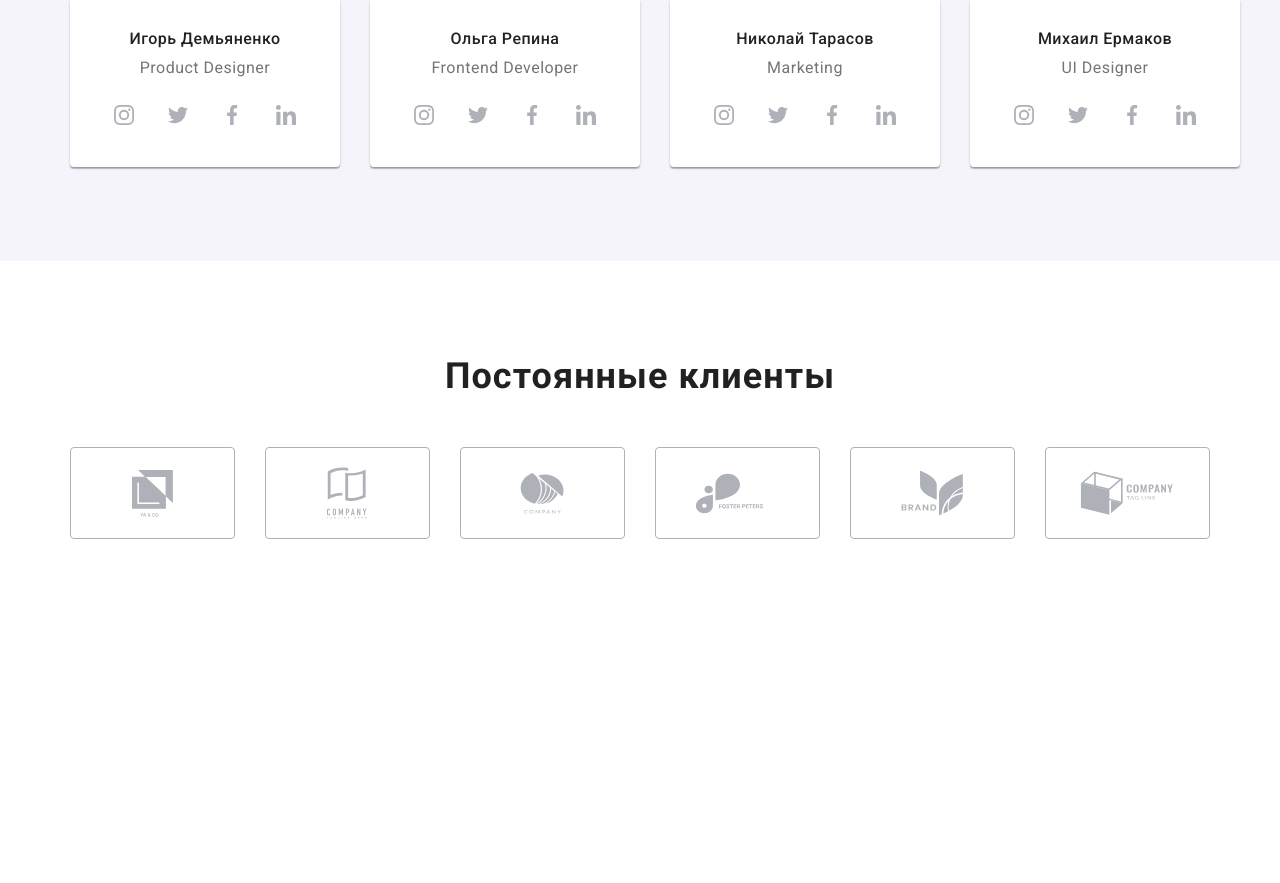
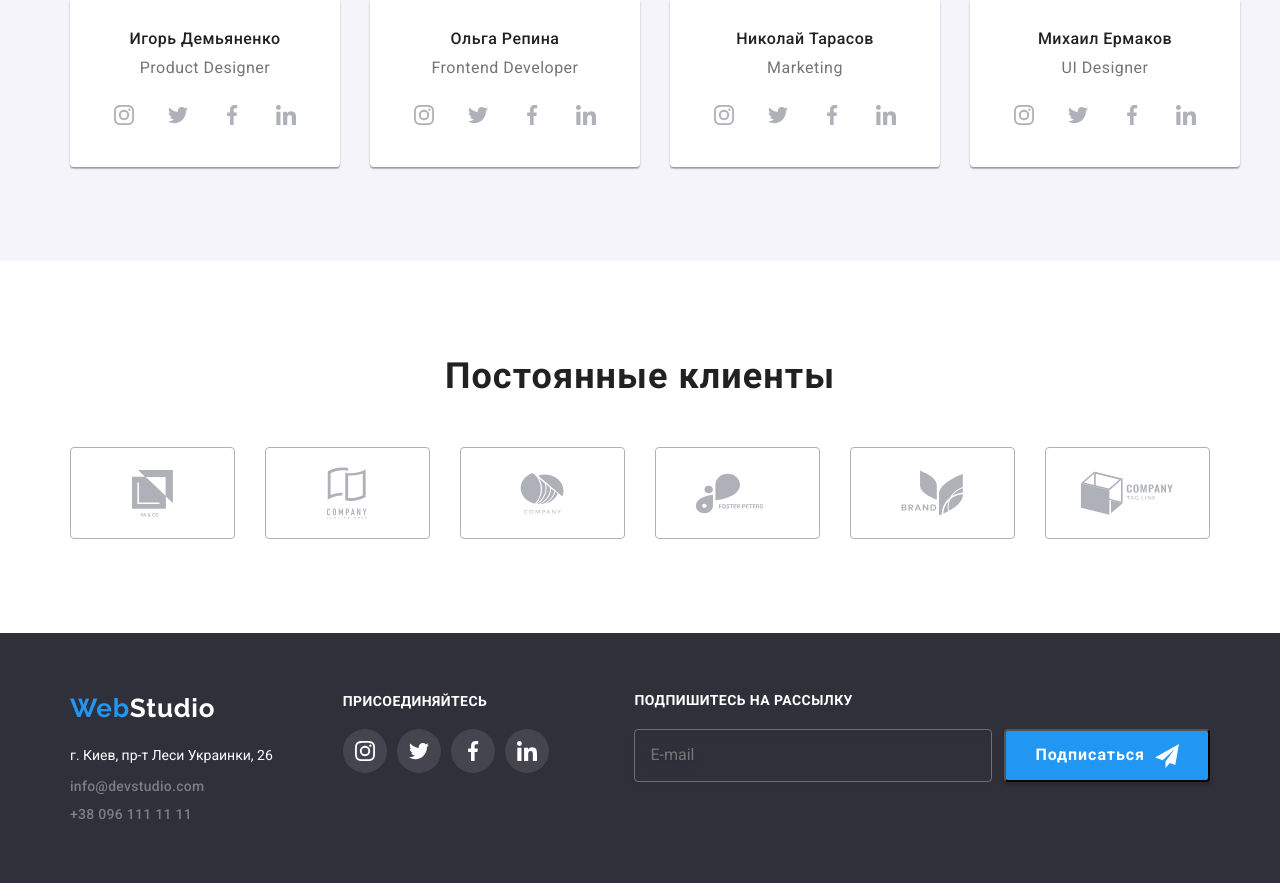
Before and after one commit to shevalie30/goit-markup-hw-08, a plain HTML site: page index.html in a window 1280 px wide. Shown: the part 1366-2249 px from the top of the page. Before the commit the page ends 1999 px from the top, so only its background shows below. Drawn offline with nearby package versions, Linux system fonts and the light colour scheme.

Commit message:
адаптив футер

```diff
--- a/index.html
+++ b/index.html
@@ -399,15 +399,18 @@
 
     <!-- подвал -->
 
-    <!-- <footer class="footer">
+    <footer class="footer">
       <div class="container-box">
+        <div class="conteiner-tabl">
           <div class="footer-content">
             <a class="footer-logo" href="">Web<span class="logo-span">Studio</span></a>
             <address class="footer-address">
               <p class="footer-address-text">г. Киев, пр-т Леси Украинки, 26</p>
               <ul class="footer-list">
                 <li class="footer-list-item">
-                <a class="footer-list-link" href="mailto:info@devstudio.com">info@devstudio.com</a>
+                  <a class="footer-list-link" href="mailto:info@devstudio.com"
+                    >info@devstudio.com</a
+                  >
                 </li>
                 <li class="footer-list-item">
                   <a class="footer-list-link" href="tel:+380961111111">+38 096 111 11 11</a>
@@ -449,6 +452,7 @@
               </li>
             </ul>
           </div>
+        </div>
 
         <div class="mailing-list">
           <h2 class="mailing-title">Подпишитесь на рассылку</h2>
@@ -470,7 +474,7 @@
           </form>
         </div>
       </div>
-    </footer> -->
+    </footer>
 
     <!-- наталка -->
 
--- a/scss/components/_footer-iconc.scss
+++ b/scss/components/_footer-iconc.scss
@@ -10,10 +10,21 @@
   text-transform: uppercase;
 
   color: var(--brand-color);
+
+  text-align: center;
+
+  @media screen and (min-width: 1200px) {
+    text-align: left;
+  }
 }
 
 .footer-list-iconc {
   display: flex;
+  margin-bottom: 60px;
+
+  @media screen and (min-width: 1200px) {
+    margin-bottom: 0;
+  }
 }
 
 .item-iconc:not(:last-child) {
@@ -30,8 +41,6 @@
     background-color: var(--element-color);
   }
 }
-
-
 
 .item-iconc:hover .svg-iconc,
 .item-iconc:focus .svg-iconc {
--- a/scss/components/_footer.scss
+++ b/scss/components/_footer.scss
@@ -9,23 +9,35 @@
 .footer-logo {
   font-family: 'Raleway';
   font-weight: 700;
-  font-size: 26px;
-  line-height: 1.19;
+  font-size: 24px;
+  line-height: 0.85;
   letter-spacing: 0.03em;
-  text-decoration: var(--text-decoration);
+  text-align: center;
+
+  margin-bottom: 20px;
+
   color: var(--element-color);
+
+  @media screen and (min-width: 1200px) {
+    font-size: 26px;
+    line-height: 1.19;
+  }
 }
 
 //  адресс подвал
 
 .container-box {
   display: flex;
-  width: 1200px;
+  flex-direction: column;
+  align-items: center;
+
   margin-left: auto;
   margin-right: auto;
 
   padding-left: 15px;
   padding-right: 15px;
+
+  text-align: center;
 
   @media screen and (min-width: 480px) {
     width: 450px;
@@ -35,16 +47,38 @@
   }
   @media screen and(min-width: 1200px) {
     width: 1170px;
+    flex-direction: row;
+    align-items: flex-start;
+    text-align: left;
+  }
+}
+
+.conteiner-tabl {
+  display: flex;
+  flex-direction: column;
+
+  @media screen and (min-width: 768px) {
+    flex-direction: row;
   }
 }
 
 .footer-content {
-  margin-right: 70px;
+  @media screen and (min-width: 768px) {
+    margin-right: 165px;
+  }
+  @media screen and (min-width: 1200px) {
+    margin-right: 70px;
+  }
 }
 
 .footer-address {
   font-style: normal;
   margin-top: 20px;
+  margin-bottom: 60px;
+
+  @media screen and (min-width: 1200px) {
+    margin-bottom: 0;
+  }
 }
 
 .footer-address-text {
--- a/scss/components/_mailing.scss
+++ b/scss/components/_mailing.scss
@@ -1,7 +1,12 @@
 /* рассылка подвал */
 
 .mailing-list {
+  display: flex;
+  flex-direction: column;
+
+  @media screen and (min-width: 1200px) {
     margin-left: auto;
+  }
 }
 
 .mailing-title {
@@ -18,13 +23,18 @@
 
 .mailing-form {
   display: flex;
+  flex-direction: column;
   align-items: center;
+
+  @media screen and (min-width: 1200px) {
+    flex-direction: row;
+    align-items: flex-start;
+  }
 }
 
 .mailing-input {
-    width: 358px;
+  width: 450px;
   padding: 16px 15px;
-    margin-right: 12px;
 
   border: 1px solid rgba(255, 255, 255, 0.3);
   filter: drop-shadow(0px 4px 4px rgba(0, 0, 0, 0.15));
@@ -40,9 +50,17 @@
   &:hover {
     border: 1px solid var(--brand-color);
   }
+
+  @media screen and (min-width: 480px) {
+    margin-bottom: 20px;
   }
 
-
+  @media screen and(min-width: 1200px) {
+    width: 358px;
+    margin-right: 12px;
+    margin-bottom: 0;
+  }
+}
 
 .mailing-submit-btn {
   display: flex;
```
Also changed, not shown: portfolio.html (+7 -7 lines), css/main.css, css/main.min.css, 2 other files. Lines whose indentation alone changed are shown as unchanged.
